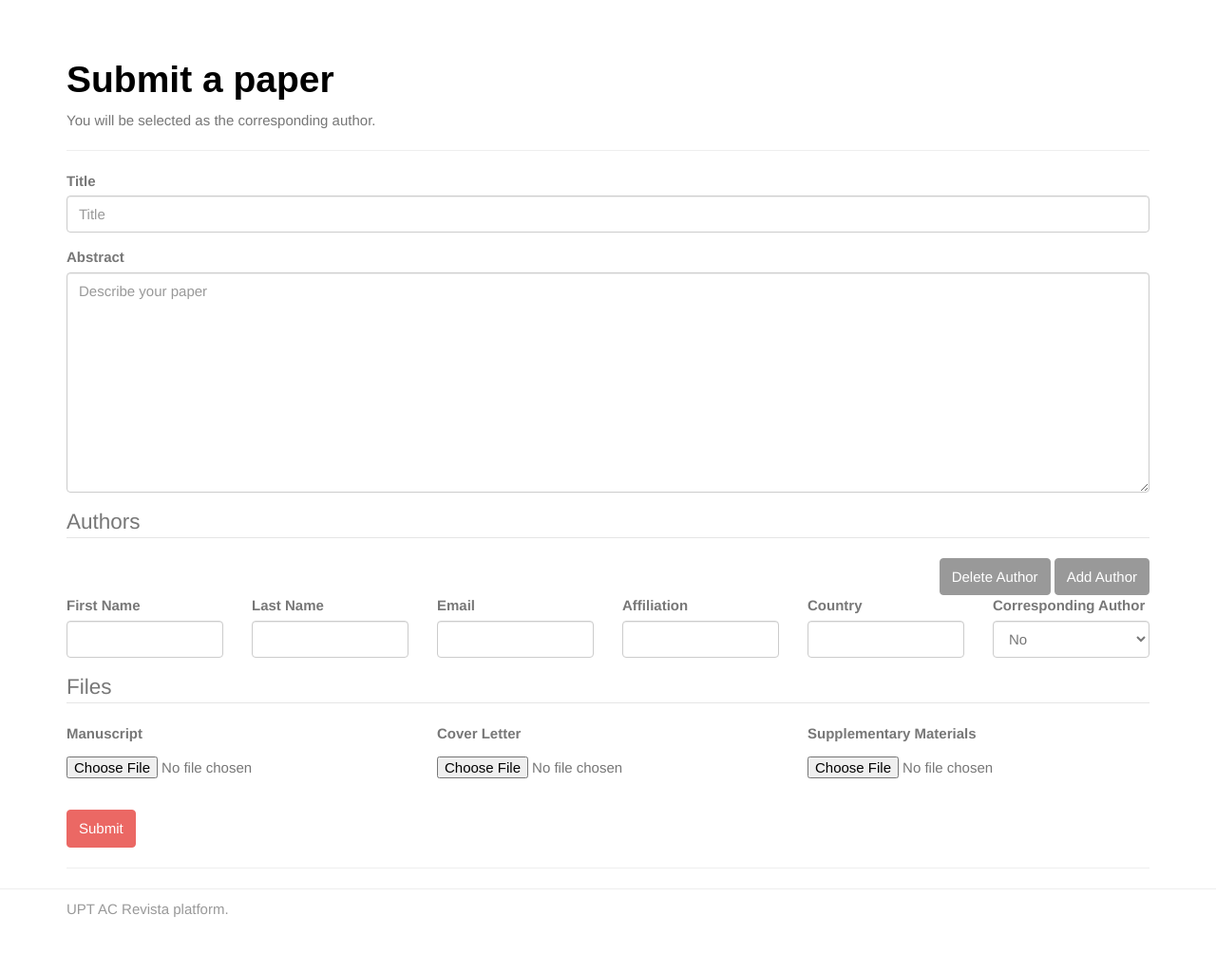
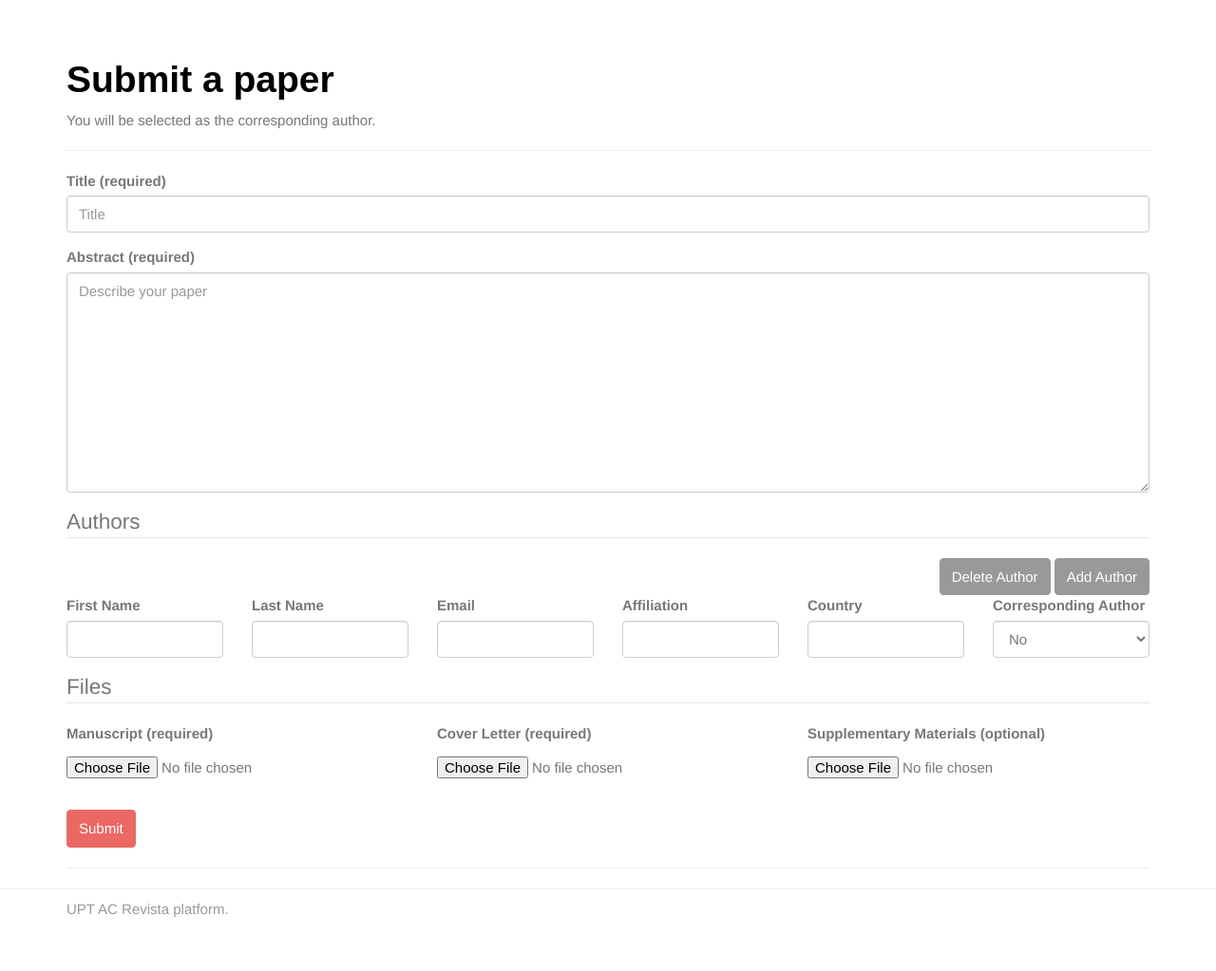
Before and after one commit to dnutiu/acrevista, a Django app: page /journal/submit/ in a window 1280 px wide. Shown: the part 62-1085 px from the top of the page at 95% size. Run offline with Django 3.2, Linux system fonts and the light colour scheme; the visitor is signed in with stand-in values (Sample User, id 1); some libraries are stand-ins or nearby versions; some web fonts are replaced.

Commit message:
Adding required/optional info for fields

```diff
--- a/templates/journal/submit.html
+++ b/templates/journal/submit.html
@@ -25,11 +25,11 @@
     {% endif %}
     <form action="{% url 'journal:journal_submit' %}" method="post" enctype="multipart/form-data">
         <div class="form-group">
-            <label for="title">Title</label>
+            <label for="title">Title (required)</label>
             {% render_field form.title class="form-control" id="title" placeholder="Title" %}
         </div>
         <div class="form-group">
-            <label for="description">Abstract</label>
+            <label for="description">Abstract (required)</label>
             {% render_field form.description class="form-control" id="description" placeholder="Describe your paper" %}
         </div>
         <legend>Authors</legend>
@@ -79,15 +79,15 @@
         <div class="form-group">
             <div class="row">
                 <div class="col-md-4 col-lg-4 col-sm-4 col-xs-12">
-                    <label for="file">Manuscript</label>
+                    <label for="file">Manuscript (required)</label>
                     {% render_field form.manuscript class="form-control-static" id="file" %}
                 </div>
                 <div class="col-md-4 col-lg-4 col-sm-4 col-xs-12">
-                    <label for="cover-letter">Cover Letter</label>
+                    <label for="cover-letter">Cover Letter (required)</label>
                     {% render_field form.cover_letter class="form-control-static" id="cover-letter" %}
                 </div>
                 <div class="col-md-4 col-lg-4 col-sm-4 col-xs-12">
-                    <label for="supplementary">Supplementary Materials</label>
+                    <label for="supplementary">Supplementary Materials (optional)</label>
                     {% render_field form.supplementary_materials class="form-control-static" id="supplementary" %}
                 </div>
             </div>
```
